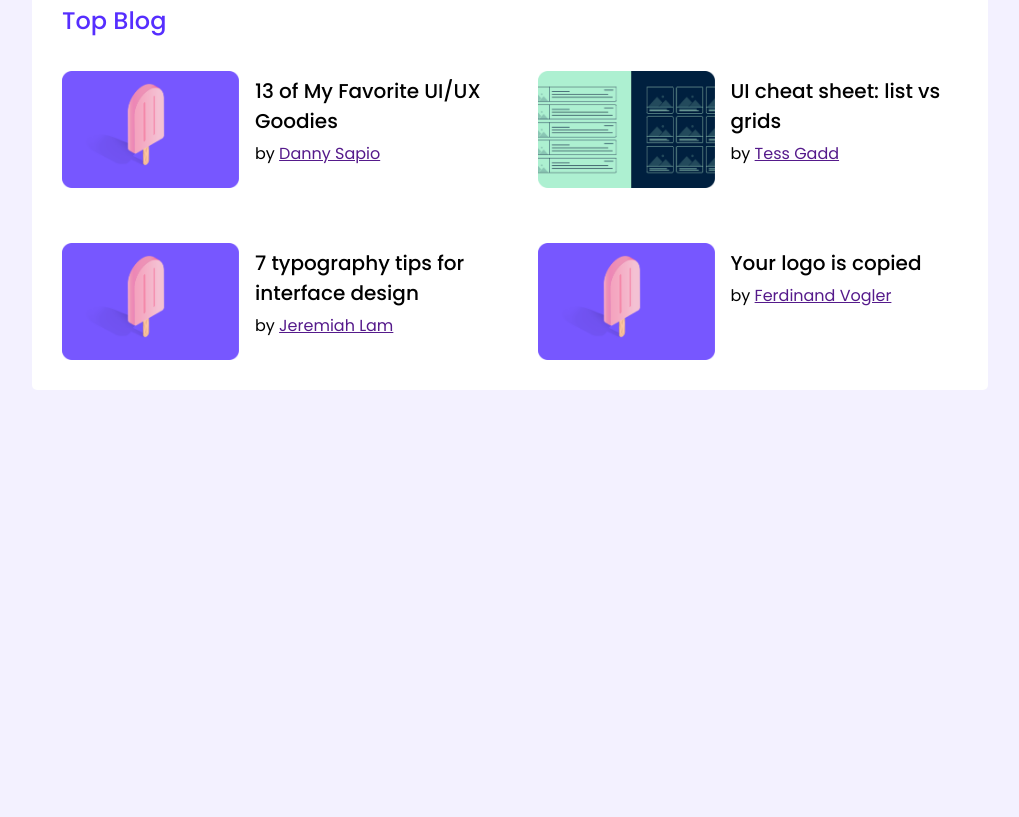
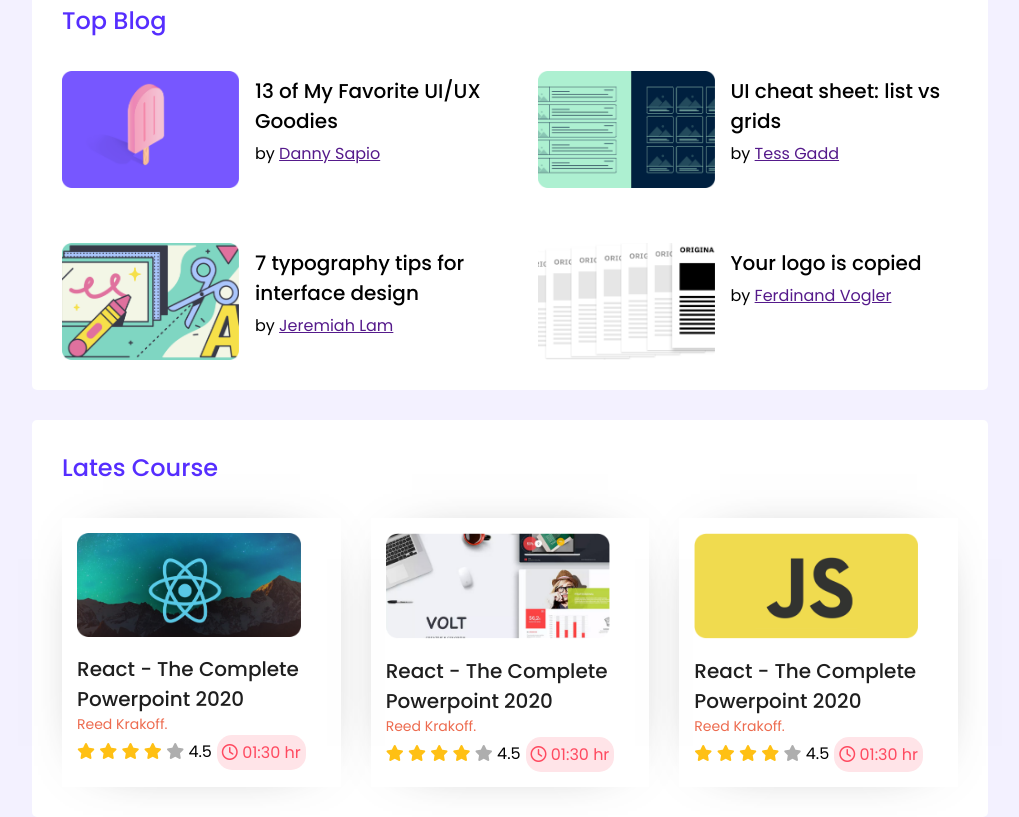
Before and after one commit to rofikul-resan/leader-board, a plain HTML site: page index.html in a window 1280 px wide. Shown: the part 407-1224 px from the top of the page, without its empty margins (130-1149 px from the left). Before the commit the page ends 800 px from the top, so only its background shows below. Drawn offline with Linux system fonts and the light colour scheme.

Commit message:
done only mobile view

```diff
--- a/index.html
+++ b/index.html
@@ -6,6 +6,7 @@
     <meta name="viewport" content="width=device-width, initial-scale=1.0">
     <title>leader board</title>
     <link rel="stylesheet" href="./style.css">
+    <script src="https://kit.fontawesome.com/45652e44ef.js" crossorigin="anonymous"></script>
 </head>
 <body>
     <header>
@@ -87,7 +88,7 @@
 
                 </article>
                 <article class="blog">
-                    <img src="./images/blogs/blog-1.png" alt="">
+                    <img src="./images/blogs/blog-3.png" alt="">
                     <div class="blog-info">
                         <h3 class="blog-nm">7 typography tips
                             for interface design </h3>
@@ -98,7 +99,7 @@
 
                 </article>
                 <article class="blog">
-                    <img src="./images/blogs/blog-1.png" alt="">
+                    <img src="./images/blogs/blog-4.png" alt="">
                     <div class="blog-info">
                         <h3 class="blog-nm">Your logo is
                             copied</h3>
@@ -111,6 +112,73 @@
             </div>
 
         </section>
+        <section class="contener lates">
+            <h2 class="title">Lates Course</h2>
+            <div class="courese-cards">
+                <div class="card">
+                    <img src="./images/courses/course-1.png" alt="">
+                    <h2 class="crs-title">React - The Complete Powerpoint 2020 </h2>
+                        <p>Reed Krakoff.</p>
+                        <div class="crs-info">
+                            <div class="ratting">
+                                <i class="fa-solid fa-star"></i>
+                            <i class="fa-solid fa-star"></i>
+                            <i class="fa-solid fa-star"></i>
+                            <i class="fa-solid fa-star"></i>
+                            <i class="fa-solid fa-star ls"></i>
+                            <span>4.5</span>
+                            </div>
+                            <div class="time">
+                                <i class="fa-regular fa-clock"></i>
+                                <span>01:30 hr</span>
+                            </div>
+
+                        </div>
+                </div>
+                <div class="card">
+                    <img src="./images/courses/course-2.png" alt="">
+                    <h2 class="crs-title">React - The Complete Powerpoint 2020 </h2>
+                        <p>Reed Krakoff.</p>
+                        <div class="crs-info">
+                            <div class="ratting">
+                                <i class="fa-solid fa-star"></i>
+                            <i class="fa-solid fa-star"></i>
+                            <i class="fa-solid fa-star"></i>
+                            <i class="fa-solid fa-star"></i>
+                            <i class="fa-solid fa-star ls"></i>
+                            <span>4.5</span>
+                            </div>
+                            <div class="time">
+                                <i class="fa-regular fa-clock"></i>
+                                <span>01:30 hr</span>
+                            </div>
+
+                        </div>
+                </div>
+                <div class="card">
+                    <img src="./images/courses/course-3.png" alt="">
+                    <h2 class="crs-title">React - The Complete Powerpoint 2020 </h2>
+                        <p>Reed Krakoff.</p>
+                        <div class="crs-info">
+                            <div class="ratting">
+                                <i class="fa-solid fa-star"></i>
+                            <i class="fa-solid fa-star"></i>
+                            <i class="fa-solid fa-star"></i>
+                            <i class="fa-solid fa-star"></i>
+                            <i class="fa-solid fa-star ls"></i>
+                            <span>4.5</span>
+                            </div>
+                            <div class="time">
+                                <i class="fa-regular fa-clock"></i>
+                                <span>01:30 hr</span>
+                            </div>
+
+                        </div>
+                </div>
+
+            </div>
+
+        </section>
     </main>
 </body>
 </html>
--- a/style.css
+++ b/style.css
@@ -144,8 +144,51 @@ main{
     margin: 5px 0 ;
 }
 
+/* crouse section style */
 
+.courese-cards{
+    display: flex;
+    gap: 30px;
 
+}
+.card{
+    flex: 1;
+    padding: 15px;
+    box-shadow: 0px 0px 57px -41px #444;
+
+}
+.card img {
+    width: 224px;
+    margin-bottom:10px ;
+
+}
+.card .crs-title{
+    font-size: 20px;
+    font-weight: 500;
+    color: #1E1E1E;
+}
+.card p{
+    color: #ED6B4F;
+    font-size: 14px;
+}
+.crs-info{
+    display: flex;
+    justify-content: space-between;
+}
+.ratting .fa-star{
+    color: #FFC014;
+    margin-top: 8px;
+}
+.ratting  .ls{
+    color: #AEAEAE;
+}
+.time{
+    background: #ffe4e8;
+    color: #FF4A60;
+    padding: 5px;
+    border-radius: 15px;
+    margin-right: 20px;
+}
 
 
 
@@ -178,6 +221,20 @@ main{
         grid-template-columns: repeat(2, 1fr);
     }
 
+    /* blog item style */
+    .blogs{
+        grid-template-columns: repeat(1, 1fr);
+    }
+
+    /* crouse section style */
+
+    .courese-cards{
+        flex-direction: column;
+    }
+    .card img{
+        display: block;
+        margin: 0 auto 10px;
+    }
 
 
 
```
